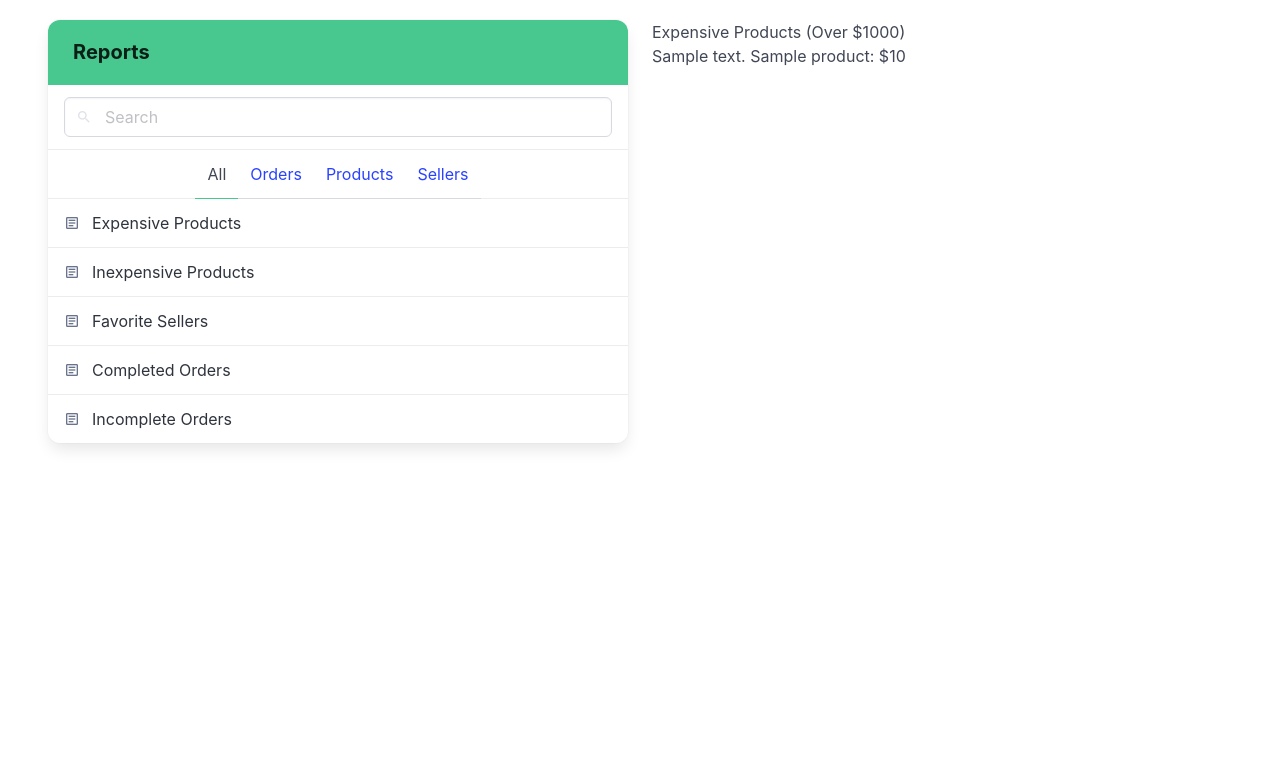
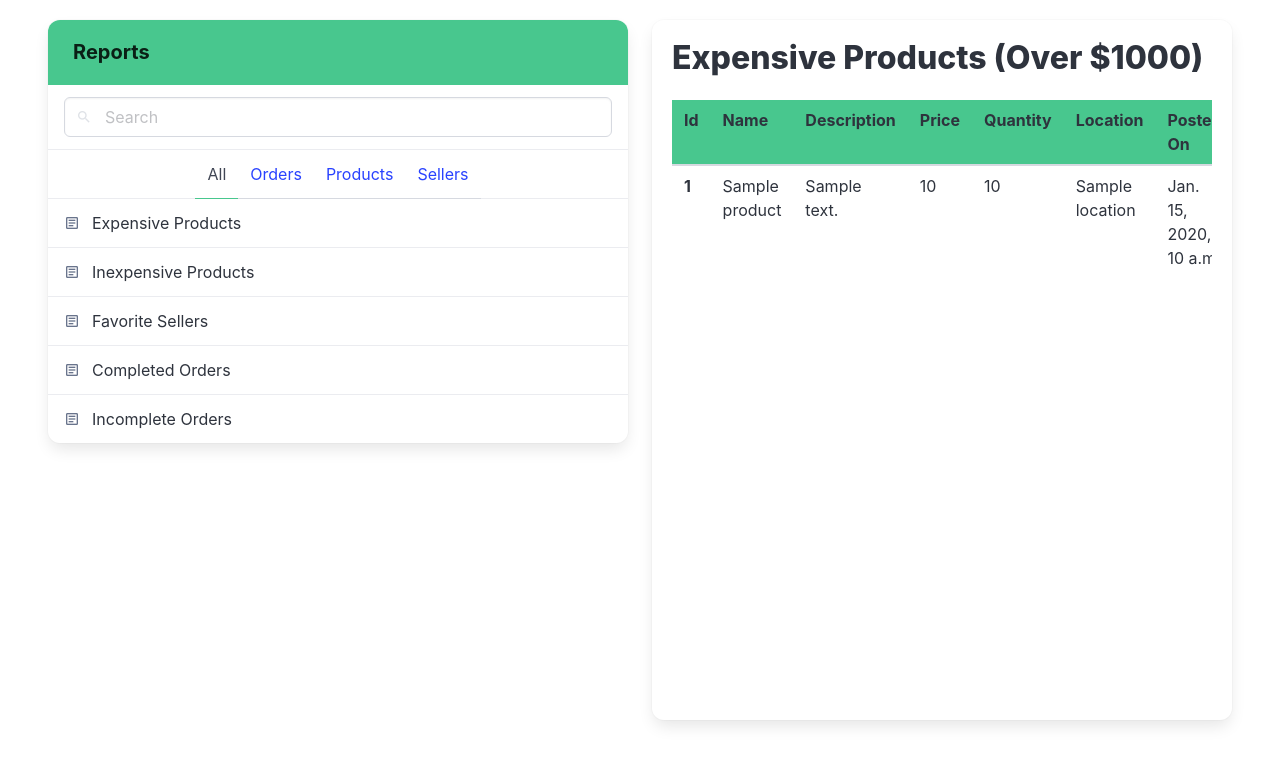
Before and after one commit to Evening-Cohort-31/Bangazon-api-edukja, a Django app: template bangazonapi/templates/bangazonapi/expensiveproducts.html in a window 1280 px wide. Shown: the part 80-848 px from the top of the page. Before the commit the page ends 529 px from the top, so only its background shows below. Run offline with Django 3.2, Linux system fonts and the light colour scheme; the template is opened without the code that fills it: most values are stand-ins (such as "Sample title", 1, 10 or a date in 2020).

Commit message:
Added styling to the report

```diff
--- a/bangazonapi/templates/bangazonapi/expensiveproducts.html
+++ b/bangazonapi/templates/bangazonapi/expensiveproducts.html
@@ -1,8 +1,38 @@
 {% extends 'bangazonapi/reports_base.html' %} {% block report %}
-<h1>Expensive Products (Over $1000)</h1>
-<ul>
-  {% for product in product_list %}
-  <li>{{ product.description}} {{product.name}}: ${{product.price}}</li>
-  {% endfor %}
-</ul>
+<div class="box">
+  <div class="content">
+    <h1 class="subtitle">Expensive Products (Over $1000)</h1>
+    <div class="table-container">
+      <table
+        class="table"
+        style="overflow-y: scroll; height: 75vh; display: block"
+      >
+        <thead class="pb-3" style="position: sticky; top: 0">
+          <tr class="is-success">
+            <th>Id</th>
+            <th>Name</th>
+            <th>Description</th>
+            <th>Price</th>
+            <th>Quantity</th>
+            <th>Location</th>
+            <th>Posted On</th>
+          </tr>
+        </thead>
+        <tbody class="">
+          {% for product in product_list %}
+          <tr>
+            <th>{{product.id}}</th>
+            <td>{{product.name}}</td>
+            <td>{{product.description}}</td>
+            <td>{{product.price}}</td>
+            <td>{{product.quantity}}</td>
+            <td>{{product.location}}</td>
+            <td>{{product.created_date}}</td>
+          </tr>
+          {% endfor %}
+        </tbody>
+      </table>
+    </div>
+  </div>
+</div>
 {% endblock report %}
```
